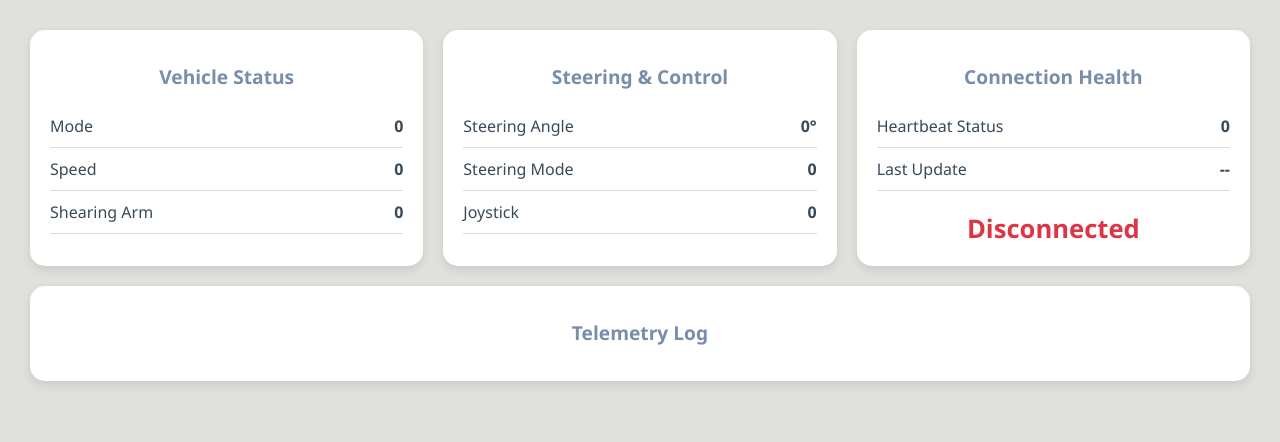
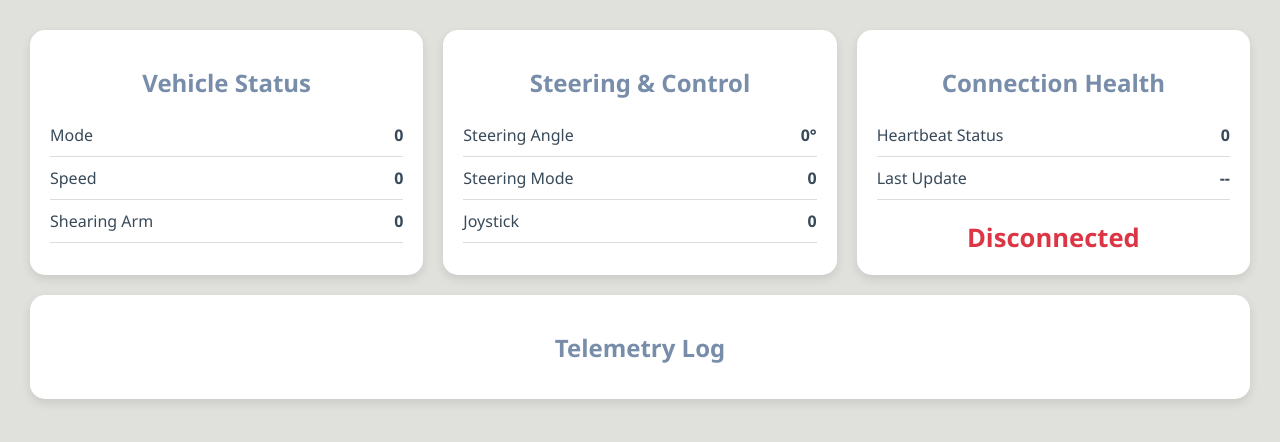
Before and after one commit to charu2409/Rover, a Flask app: page / in a window 1280 px wide. Shown: the part 73-515 px from the top of the page. Run offline with Flask 3, Linux system fonts and the light colour scheme; data that the repository does not hold is empty.

Commit message:
Update index.html

```diff
--- a/templates/index.html
+++ b/templates/index.html
@@ -31,7 +31,7 @@
       box-shadow: 0 4px 10px rgba(0,0,0,0.1);
     }
     .card h1 {
-      font-size: 1.2rem;
+      font-size: 1.5rem;
       text-align: center;
       margin-bottom: 15px;
       color: var(--secondary);
```
